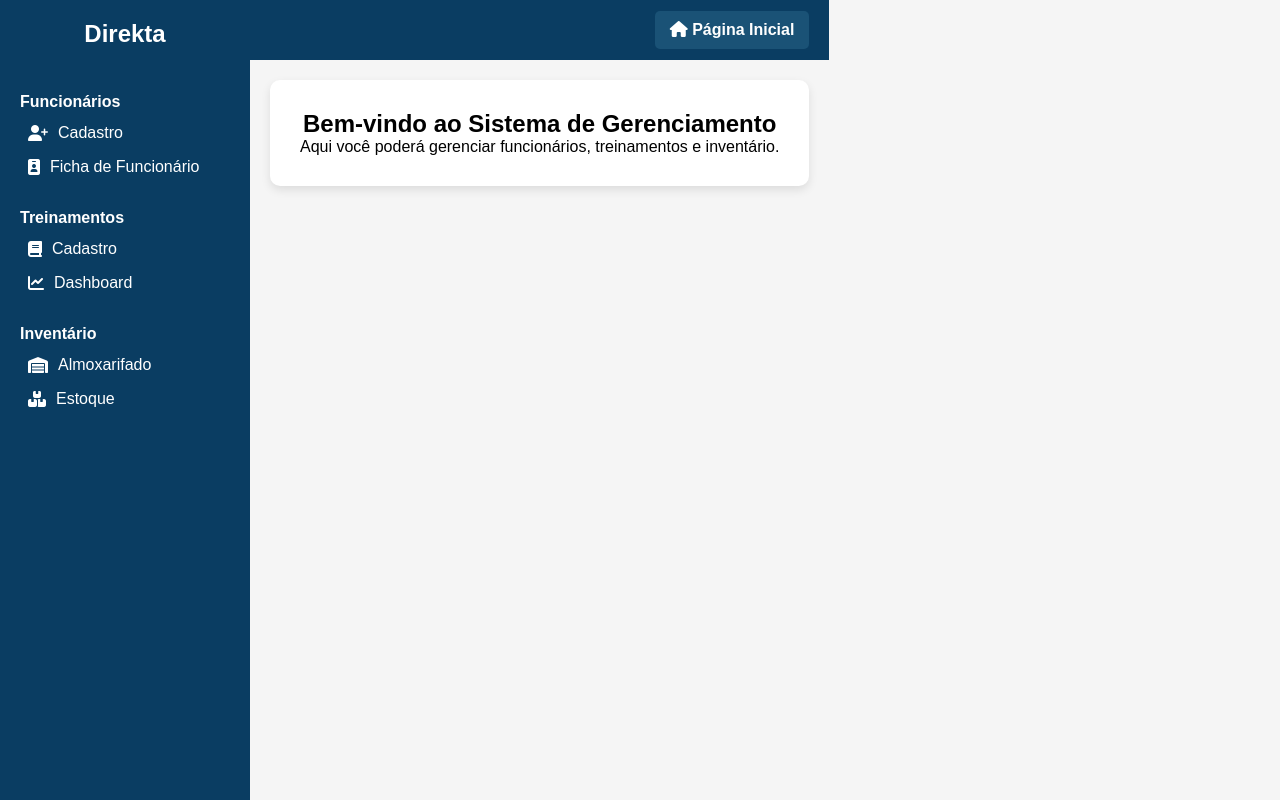
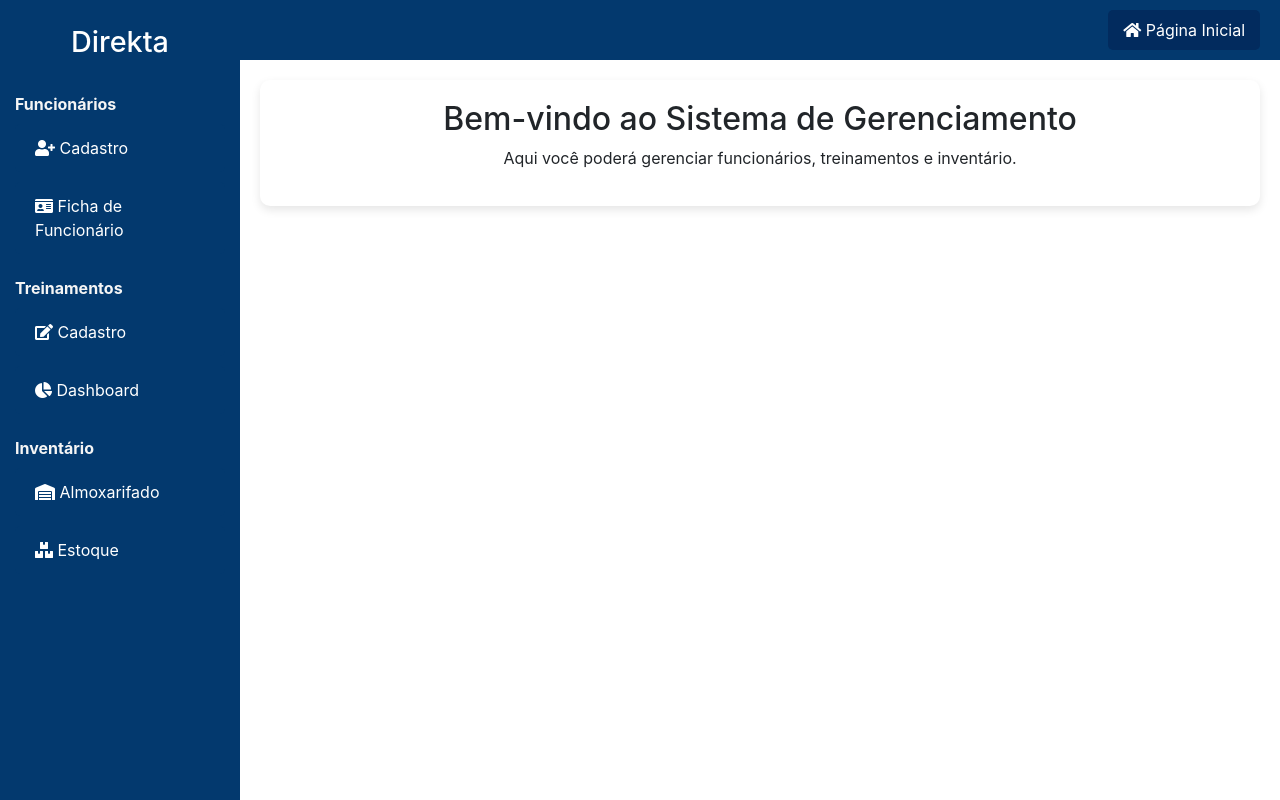
Before and after one commit to joaopedrodirekta/Direkta_Vale, a Django app: page / in a window 1280 px wide. Run offline with Django 5.2, Linux system fonts and the light colour scheme; some libraries are stand-ins or nearby versions.

Commit message:
Ajustando layout da pagina inicial

```diff
--- a/templates/home.html
+++ b/templates/home.html
@@ -1,136 +1,129 @@
 <!DOCTYPE html>
 <html lang="pt-br">
 <head>
+    {% load static %}
     <meta charset="UTF-8">
     <meta name="viewport" content="width=device-width, initial-scale=1.0">
-    <title>Direkta Vale - Início</title>
-    <script src="https://kit.fontawesome.com/a076d05399.js" crossorigin="anonymous"></script>
-    <link rel="stylesheet" href="https://cdnjs.cloudflare.com/ajax/libs/font-awesome/6.4.2/css/all.min.css">
+    <title>Sistema Empresarial</title>
+    <link href="https://stackpath.bootstrapcdn.com/bootstrap/4.5.2/css/bootstrap.min.css" rel="stylesheet">
+    <link rel="stylesheet" href="https://cdnjs.cloudflare.com/ajax/libs/font-awesome/5.15.4/css/all.min.css">
     <style>
-        * {
-            margin: 0;
-            padding: 0;
-            box-sizing: border-box;
-            font-family: Arial, sans-serif;
-        }
-
         body {
             display: flex;
-            height: 100vh;
-            background-color: #f5f5f5;
+            min-height: 100vh;
+            margin: 0;
         }
-
-        /* Menu lateral */
         .sidebar {
-            width: 250px;
-            background-color: #0a3d62;
+            background-color: #03396e;
             color: white;
-            padding: 20px;
+            width: 240px;
+            padding: 15px;
             display: flex;
             flex-direction: column;
+            height: 100vh;
+            position: fixed;
+            top: 0;
+            left: 0;
         }
-
-        .sidebar h2 {
+        .sidebar h4 {
             text-align: center;
+            font-size: 1.8rem;
             margin-bottom: 20px;
+            margin-top: 10px;
+            color: white;
         }
-
-        .sidebar .menu-section {
-            margin-top: 10px;
+        .sidebar h5 {
+            font-size: 1rem;
+            margin-top: 15px;
+            margin-bottom: 10px;
+            font-weight: bold;
+            color: #f5f5f5;
         }
-
-        .sidebar .menu-section div {
-            font-weight: bold;
-            margin: 15px 0 5px;
+        .topbar {
+            background-color: #03396e;
+            color: white;
+            padding: 15px 20px;
+            display: flex;
+            justify-content: flex-end;
+            align-items: center;
+            height: 60px;
+            position: fixed;
+            top: 0;
+            left: 240px;
+            right: 0;
+            z-index: 1000;
         }
-
-        .sidebar a {
-            display: flex;
-            align-items: center;
+        .topbar a {
+            color: white;
             text-decoration: none;
+            font-size: 1rem;
+            margin-left: 15px;
+            padding: 8px 15px;
+            border-radius: 5px;
+            background: #022b5e;
+        }
+        .topbar a:hover {
+            background: white;
+            color: #03396e;
+        }
+        .btn-custom {
+            width: 100%;
+            text-align: left;
+            font-size: 1rem;
+            background-color: #03396e;
             color: white;
-            padding: 8px;
+            border: none;
+            padding: 12px 20px;
             border-radius: 5px;
-            transition: background 0.3s;
+            transition: background 0.3s ease;
+            margin-bottom: 10px;
         }
-
-        .sidebar a i {
-            margin-right: 10px;
+        .btn-custom:hover {
+            background-color: white;
+            color: #03396e;
         }
-
-        .sidebar a:hover {
-            background-color: #1a5276;
-        }
-
-        /* Menu superior */
-        .topbar {
-            width: 100%;
-            height: 60px;
-            background-color: #0a3d62;
-            display: flex;
-            align-items: center;
-            justify-content: flex-end;
-            padding: 0 20px;
-        }
-
-        .topbar a {
-            text-decoration: none;
-            color: white;
-            font-weight: bold;
-            background-color: #1a5276;
-            padding: 10px 15px;
-            border-radius: 5px;
-            transition: background 0.3s;
-        }
-
-        .topbar a:hover {
-            background-color: #21618c;
-        }
-
-        /* Conteúdo principal */
         .content {
             flex: 1;
-            display: flex;
-            flex-direction: column;
-            align-items: center;
-            justify-content: center;
-            text-align: center;
-            padding: 20px;
+            padding: 80px 20px 20px 260px;
         }
-
         .welcome-box {
             background: white;
-            padding: 30px;
+            padding: 20px;
             border-radius: 10px;
+            text-align: center;
             box-shadow: 0px 4px 10px rgba(0, 0, 0, 0.1);
         }
-
     </style>
 </head>
 <body>
+    <div class="sidebar">
+        <h4>Direkta</h4>
 
-    <!-- Menu lateral -->
-    <div class="sidebar">
-        <h2>Direkta</h2>
-        <div class="menu-section">
-            <div>Funcionários</div>
-            <a href="#"><i class="fas fa-user-plus"></i> Cadastro</a>
-            <a href="#"><i class="fas fa-id-badge"></i> Ficha de Funcionário</a>
-        </div>
-        <div class="menu-section">
-            <div>Treinamentos</div>
-            <a href="#"><i class="fas fa-book"></i> Cadastro</a>
-            <a href="#"><i class="fas fa-chart-line"></i> Dashboard</a>
-        </div>
-        <div class="menu-section">
-            <div>Inventário</div>
-            <a href="#"><i class="fas fa-warehouse"></i> Almoxarifado</a>
-            <a href="#"><i class="fas fa-boxes"></i> Estoque</a>
-        </div>
+        <h5>Funcionários</h5>
+        <a href="{% url 'cadastrar_funcionario' %}" class="btn btn-custom">
+            <i class="fas fa-user-plus"></i> Cadastro
+        </a>
+        <a href="{% url 'listar_funcionarios' %}" class="btn btn-custom">
+            <i class="fas fa-id-card"></i> Ficha de Funcionário
+        </a>
+
+        <h5>Treinamentos</h5>
+        <a href="{% url 'cadastrar_treinamento' %}" class="btn btn-custom">
+            <i class="fas fa-edit"></i> Cadastro
+        </a>
+        <a href="{% url 'dashboard_treinamentos' %}" class="btn btn-custom">
+            <i class="fas fa-chart-pie"></i> Dashboard
+        </a>
+
+        <h5>Inventário</h5>
+        <a href="{% url 'inventario_home' %}" class="btn btn-custom">
+            <i class="fas fa-warehouse"></i> Almoxarifado
+        </a>
+        <a href="#" class="btn btn-custom">
+            <i class="fas fa-boxes"></i> Estoque
+        </a>
     </div>
 
-    <!-- Conteúdo principal -->
-    <div class="main-content">
     <div class="topbar">
         <a href="{% url 'home' %}"><i class="fas fa-home"></i> Página Inicial</a>
     </div>
@@ -141,7 +134,8 @@
             <p>Aqui você poderá gerenciar funcionários, treinamentos e inventário.</p>
         </div>
     </div>
-    </div>
 
+    <script src="https://code.jquery.com/jquery-3.5.1.min.js"></script>
+    <script src="https://cdn.jsdelivr.net/npm/bootstrap@5.3.0/dist/js/bootstrap.bundle.min.js"></script>
 </body>
 </html>
```
Lines whose indentation alone changed are shown as unchanged.
